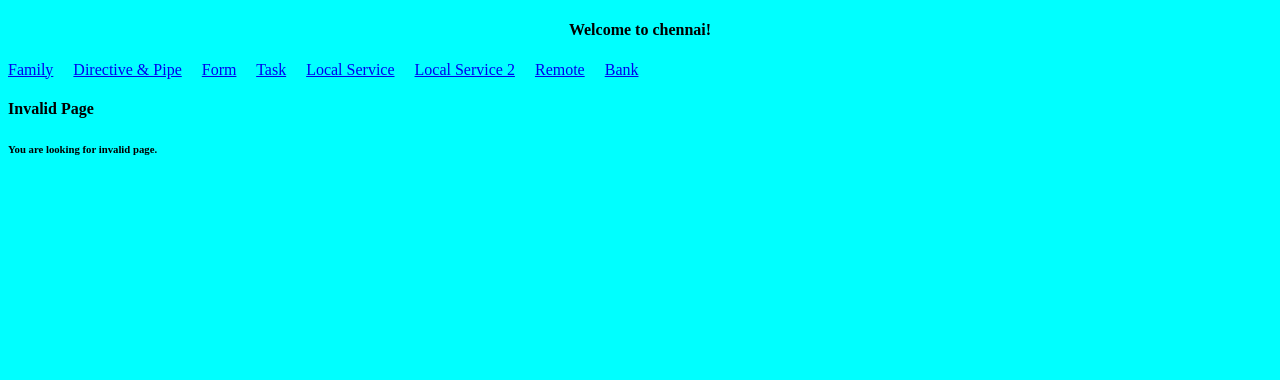
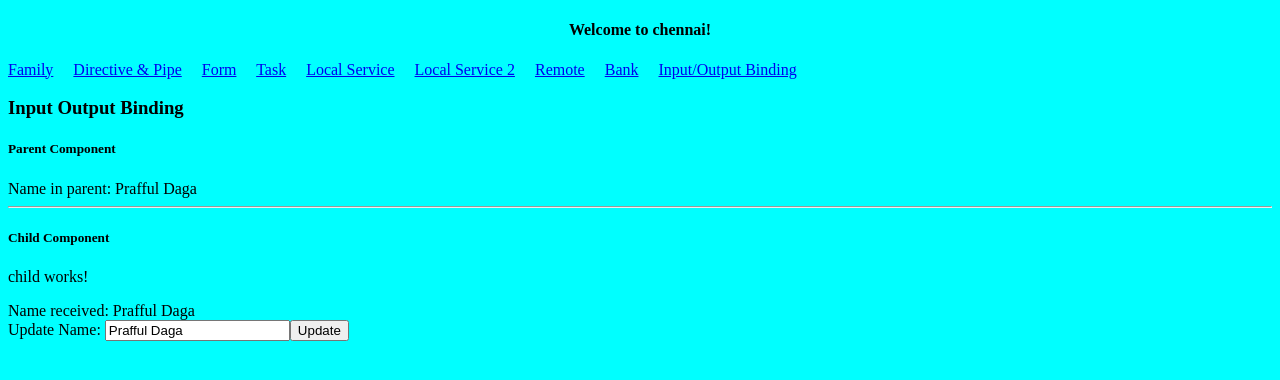
Before and after one commit to prafful/angular2019march, an Angular app: page /eventbinding in a window 1280 px wide. Shown: the top 380 px of the page. Built offline with nearby package versions, Linux system fonts and the light colour scheme.

Commit message:
input output binding

```diff
--- a/src/app/app.component.html
+++ b/src/app/app.component.html
@@ -13,6 +13,7 @@
 <a routerLink="local2">Local Service 2</a>  &nbsp; &nbsp;
 <a routerLink="remote">Remote</a>  &nbsp; &nbsp;
 <a routerLink="bank">Bank</a>  &nbsp; &nbsp;
+<a routerLink="eventbinding">Input/Output Binding</a>  &nbsp; &nbsp;
 
 
 <br>
--- /dev/null
+++ b/src/app/eventbinding/child/child.component.html
@@ -0,0 +1,7 @@
+<p>
+  child works!
+</p>
+Name received: {{sendName}}
+<br>
+Update Name: <input type="text" [(ngModel)]="sendName">
+<button (click)="updateName($event)">Update</button>
--- /dev/null
+++ b/src/app/eventbinding/child/child.component.ts
@@ -0,0 +1,27 @@
+import { Component, OnInit, Input, Output, EventEmitter } from '@angular/core';
+
+@Component({
+  selector: 'cts-child',
+  templateUrl: './child.component.html',
+  styleUrls: ['./child.component.css']
+})
+export class ChildComponent implements OnInit {
+
+  @Input() sendName
+
+  @Output() sendNameToParent = new EventEmitter()
+
+  updateName = function(e){
+    console.log("*******************************************************")
+    console.log(e)
+    console.log("*******************************************************")
+    console.log(this.sendName)
+    this.sendNameToParent.emit(this.sendName)
+  }
+
+  constructor() { }
+
+  ngOnInit() {
+  }
+
+}
--- /dev/null
+++ b/src/app/eventbinding/parent/parent.component.html
@@ -0,0 +1,9 @@
+<h3>
+  Input Output Binding
+</h3>
+<h5>Parent Component</h5>
+Name in parent: {{myName}}
+<hr>
+<h5>Child Component</h5>
+
+<cts-child [sendName]="myName"    (sendNameToParent)="receivedUpdatedName($event)" ></cts-child>
--- /dev/null
+++ b/src/app/eventbinding/parent/parent.component.ts
@@ -0,0 +1,24 @@
+import { Component, OnInit } from '@angular/core';
+
+@Component({
+  selector: 'cts-parent',
+  templateUrl: './parent.component.html',
+  styleUrls: ['./parent.component.css']
+})
+export class ParentComponent implements OnInit {
+
+  myName = "Prafful Daga"
+
+  receivedUpdatedName = function(e){
+    console.log("Back to Parent: ")
+    console.log(e)
+    this.myName = e
+
+  }
+
+  constructor() { }
+
+  ngOnInit() {
+  }
+
+}
--- a/src/app/family/son/son.component.ts
+++ b/src/app/family/son/son.component.ts
@@ -12,4 +12,8 @@ export class SonComponent implements OnInit {
   ngOnInit() {
   }
 
+  helloFromGuest = function(){
+    console.log("hello from random guest")
+  }
+
 }
```
Also changed, not shown: src/app/app.module.ts (+9 -1 lines), src/app/eventbinding/child/child.component.css (added), src/app/eventbinding/parent/parent.component.css (added), src/app/family/son/son.component.html (line endings or trailing spaces), 2 other files (tests, documents, lock files or other folders).
